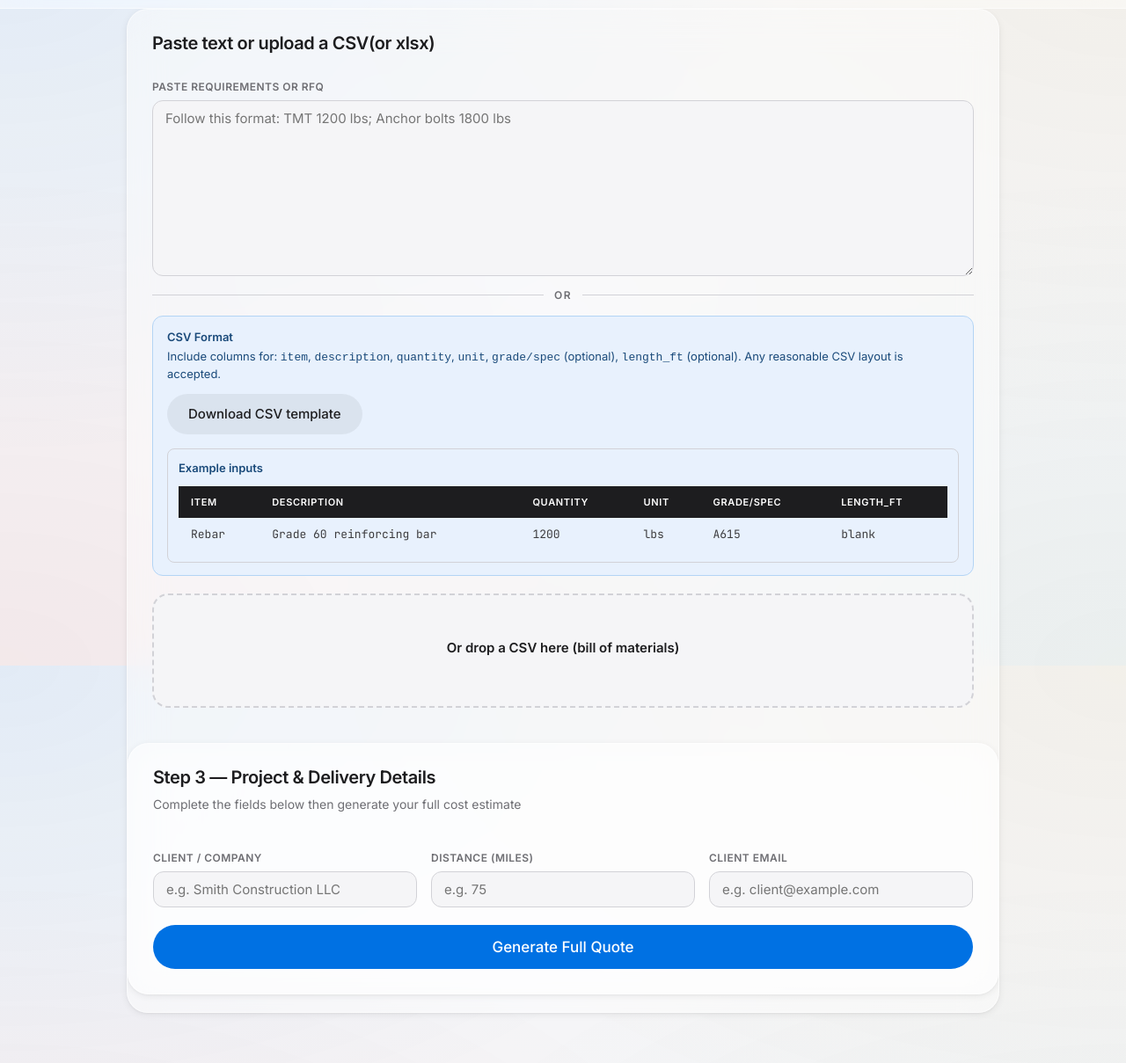
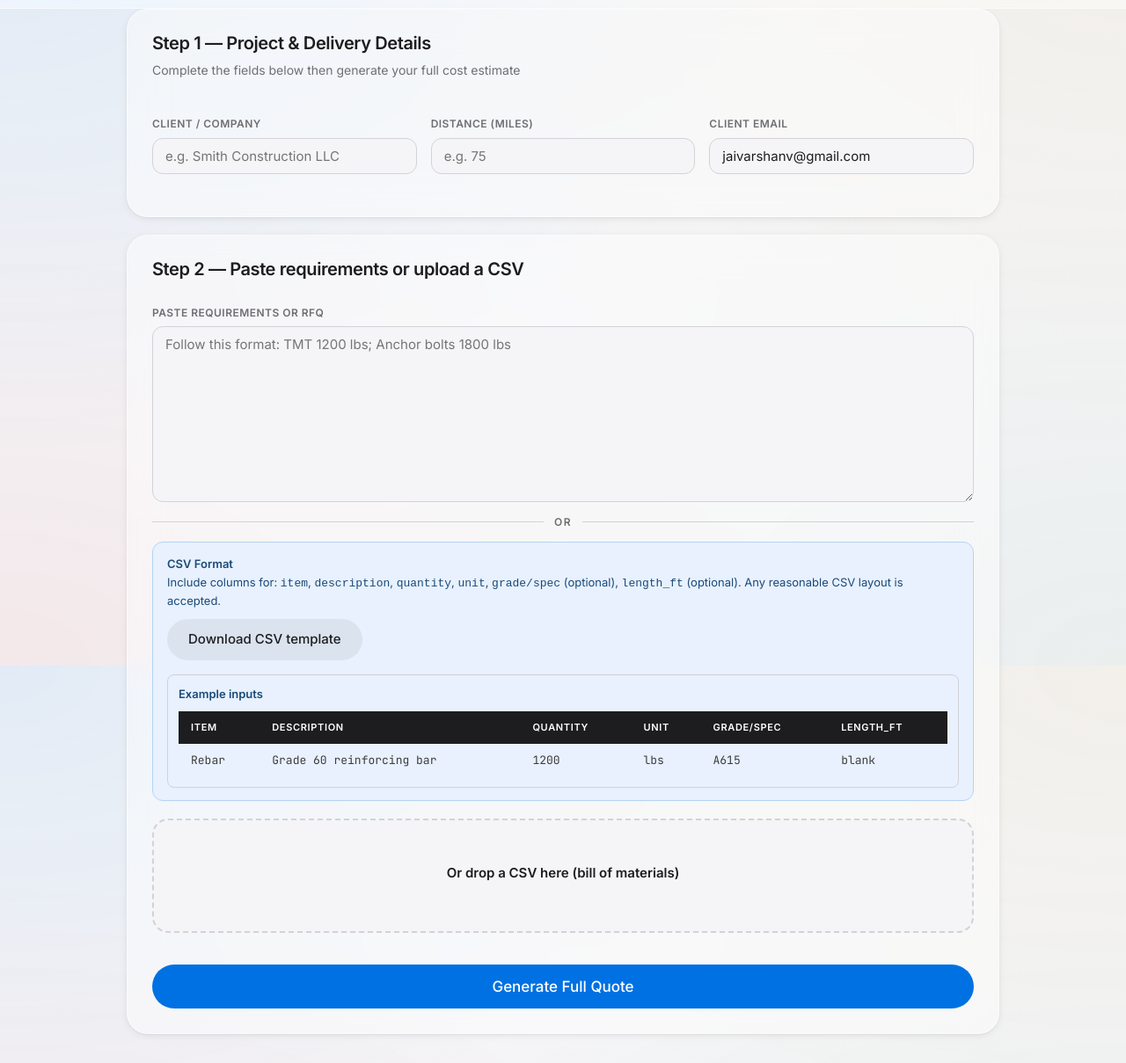
Before and after one commit to jaivarshanv/quotation_v1, a website with bundled scripts: page index.html in a window 1280 px wide. Shown: the part 43-1252 px from the top of the page at 88% size. Built offline with nearby package versions, Linux system fonts and the light colour scheme; no server answers.

Commit message:
updated ui

```diff
--- a/index.html
+++ b/index.html
@@ -42,11 +42,38 @@
   <!-- ── MAIN CONTENT ──────────────────────────────────── -->
   <div class="container" style="padding-bottom: 80px;">
 
-    <!-- CARD: Input Method ───────────────────────────── -->
-    <div class="card animate-fadeUp" id="cardInput" style="animation-delay:.05s">
+    <!-- CARD: Delivery Details ───────────────────────── -->
+    <div class="card animate-fadeUp" id="cardDelivery" style="animation-delay:.05s">
       <div class="card-head">
         <div class="card-title">
-          Paste text or upload a CSV(or xlsx)
+          Step 1 — Project &amp; Delivery Details
+        </div>
+        <div class="card-subtitle">Complete the fields below then generate your full cost estimate</div>
+      </div>
+      <div class="card-body">
+        <div class="form-grid">
+          <div class="form-group">
+            <label class="form-label">Client / Company</label>
+            <input class="form-control" type="text" id="clientName" placeholder="e.g. Smith Construction LLC" />
+          </div>
+          <div class="form-group">
+            <label class="form-label">Distance (miles)</label>
+            <input class="form-control" type="number" id="deliveryMiles" placeholder="e.g. 75" min="0" />
+          </div>
+          <div class="form-group">
+            <label class="form-label">Client Email</label>
+            <input class="form-control" type="email" id="clientEmail" placeholder="e.g. client@example.com"
+              value="jaivarshanv@gmail.com" required />
+          </div>
+        </div>
+      </div>
+    </div>
+
+    <!-- CARD: Input Method ───────────────────────────── -->
+    <div class="card animate-fadeUp" id="cardInput" style="animation-delay:.12s">
+      <div class="card-head">
+        <div class="card-title">
+          Step 2 — Paste requirements or upload a CSV
         </div>
       </div>
       <div class="card-body">
@@ -125,42 +152,14 @@
               <table class="csv-table" id="csv-table"></table>
             </div>
           </div>
+
+          <button class="btn btn-primary btn-block btn-lg" id="generateBtn" type="button" onclick="generateQuote()" style="margin-top:24px;">
+            Generate Full Quote
+          </button>
         </div>
 
       </div>
       <!-- end cardInput -->
-
-      <!-- CARD: Delivery Details ───────────────────────── -->
-      <div class="card animate-fadeUp" id="cardDelivery" style="animation-delay:.12s">
-        <div class="card-head">
-          <div class="card-title">
-            Step 3 — Project &amp; Delivery Details
-          </div>
-          <div class="card-subtitle">Complete the fields below then generate your full cost estimate</div>
-        </div>
-        <div class="card-body">
-          <form id="deliveryForm" onsubmit="generateQuote(); return false;">
-            <div class="form-grid">
-              <div class="form-group">
-                <label class="form-label">Client / Company</label>
-                <input class="form-control" type="text" id="clientName" placeholder="e.g. Smith Construction LLC" />
-              </div>
-              <div class="form-group">
-                <label class="form-label">Distance (miles)</label>
-                <input class="form-control" type="number" id="deliveryMiles" placeholder="e.g. 75" min="0" />
-              </div>
-              <div class="form-group">
-                <label class="form-label">Client Email</label>
-                <input class="form-control" type="email" id="clientEmail" placeholder="e.g. client@example.com"
-                  required />
-              </div>
-            </div>
-
-            <button class="btn btn-primary btn-block btn-lg" id="generateBtn" type="submit">
-              Generate Full Quote
-            </button>
-          </form>
-        </div>
     </div>
 
     <!-- LOADER ─────────────────────────────────────────── -->
```
Lines whose indentation alone changed are shown as unchanged.
